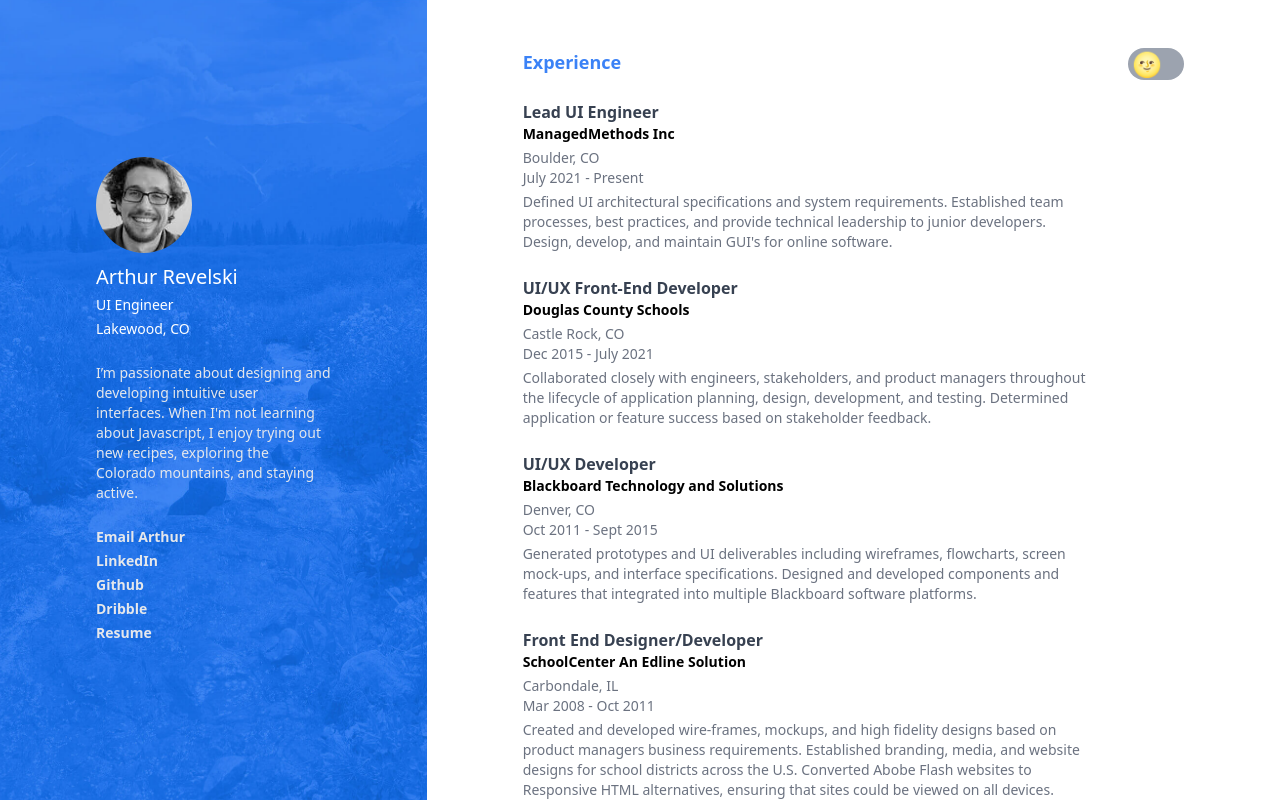
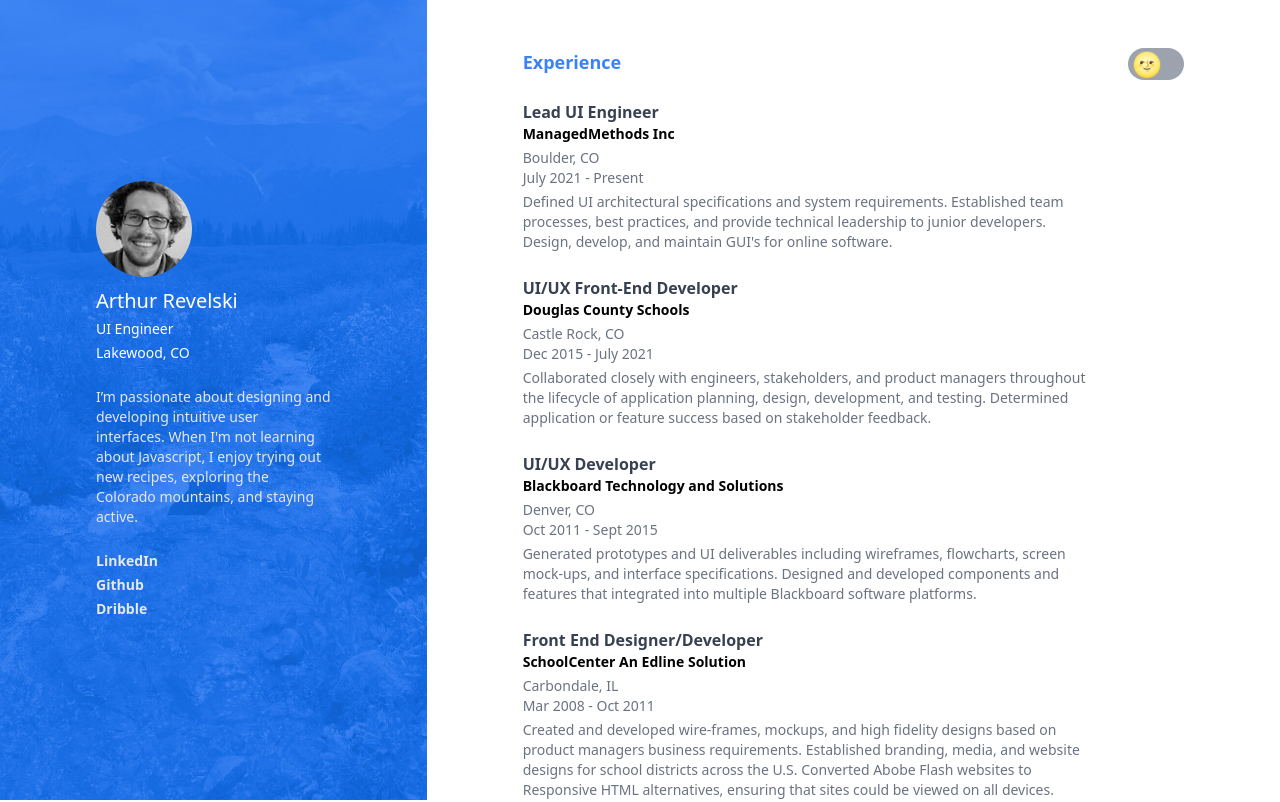
Before and after one commit to arthurgr/arevelski-nextjs-portfolio, a Next.js app: page / in a window 1280 px wide. Shown: the top 802 px of the page. Built offline with nearby package versions, Linux system fonts and the light colour scheme.

Commit message:
removed email and resume links

```diff
--- a/components/Links/Links.tsx
+++ b/components/Links/Links.tsx
@@ -1,9 +1,4 @@
 const config = [
-  {
-    href: "mailto:arevelski@gmail.com",
-    title: "Email Arthur",
-    target: "_self",
-  },
   {
     href: "https://www.linkedin.com/in/arthur-revelski-75894054/",
     title: "LinkedIn",
@@ -18,10 +13,6 @@ const config = [
     href: "https://dribbble.com/arthurrevelski",
     title: "Dribble",
     target: "_blank",
-  },
-  {
-    href: "Arthur_Revelski_Resume.docx",
-    title: "Resume",
   },
 ];
 
```
Also changed, not shown: 1 other file (tests, documents, lock files or other folders).
